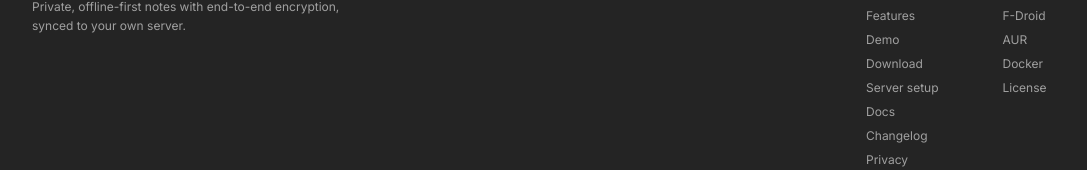
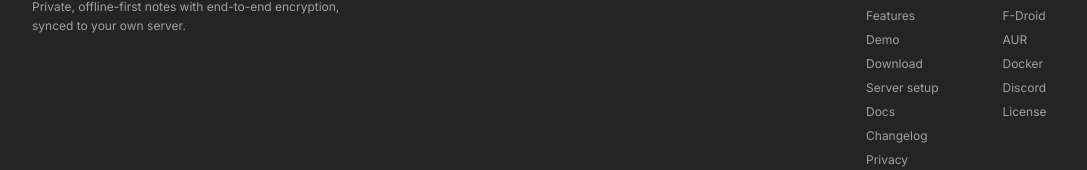
Before and after one commit to Piliii/LibreNotes, a Next.js app in the folder website/: page / in a window 1280 px wide. Shown: the part 5202-5372 px from the top of the page, without its empty margins (96-1183 px from the left). Built offline with nearby package versions, Linux system fonts and the light colour scheme; no server answers.

Commit message:
docs: add Discord community links to README, contributing, issue config and website

```diff
--- a/website/components/Footer.js
+++ b/website/components/Footer.js
@@ -3,6 +3,7 @@ const LINKS = [
   { label: 'F-Droid', href: 'https://f-droid.org/en/packages/dev.librenotes.app/', external: true },
   { label: 'AUR', href: 'https://aur.archlinux.org/packages/librenotes-bin', external: true },
   { label: 'Docker', href: 'https://github.com/Piliii/LibreNotes/pkgs/container/librenotes-server', external: true },
+  { label: 'Discord', href: 'https://discord.gg/ujpqT4Q3je', external: true },
   { label: 'License', href: 'https://github.com/Piliii/LibreNotes/blob/main/LICENSE', external: true },
 ];
 
```
Also changed, not shown: 4 other files (tests, documents, lock files or other folders).
